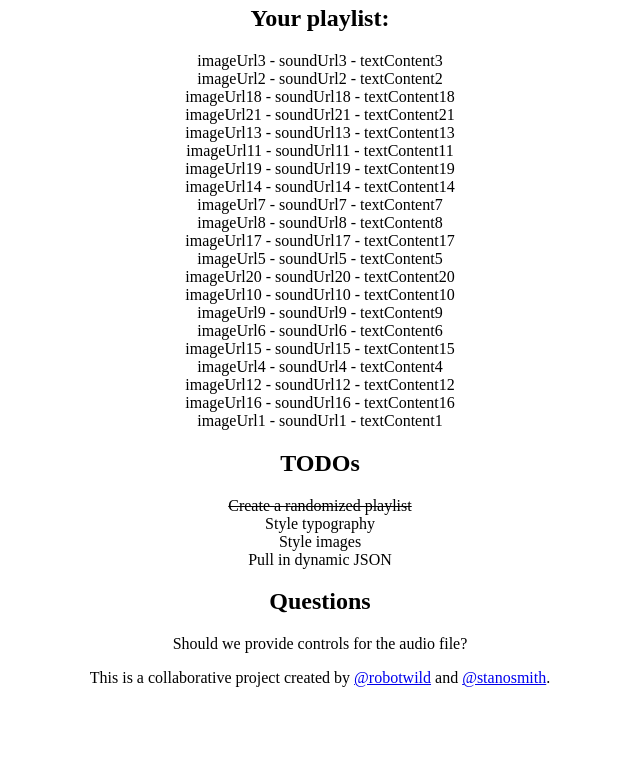
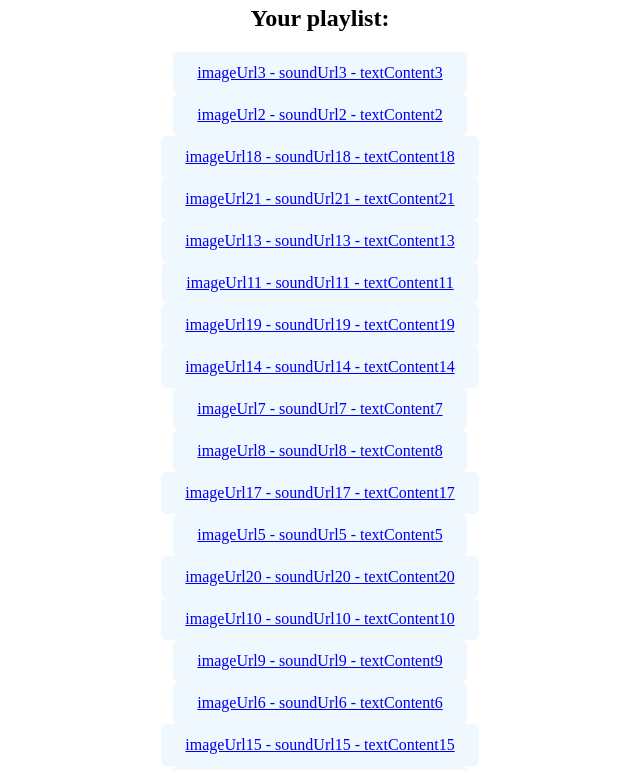
Before and after one commit to stanosmith/random-art-experiment, a website: page src/index.html in a window 1280 px wide. Shown: the part 62-832 px from the top of the page, without its empty margins (320-960 px from the left). Before the commit the page ends 800 px from the top, so only its background shows below. Drawn offline with Linux system fonts and the light colour scheme.

Commit message:
Hyperlink all of the tracks

```diff
--- a/src/css/base.css
+++ b/src/css/base.css
@@ -17,6 +17,18 @@ ul, ol {
   padding: 0;
 }
 
+.hero {
+  width: 96%;
+  margin: 0 auto;
+}
+
 .item-complete {
   text-decoration: line-through;
 }
+
+.playlist .playlistItem a {
+  display: inline-block;
+  padding: 12px 24px;
+  border-radius: 6px;
+  background-color: aliceblue;
+}
--- a/src/index.html
+++ b/src/index.html
@@ -15,7 +15,7 @@
   <section class="hero">
     <h1>Random Digital Art Experiment (Name TBD)</h1>
     <h2>Your playlist:</h2>
-    <ul id="playlist"></ul>
+    <ul id="playlist" class="playlist"></ul>
   </section>
 
 
--- a/src/js/app.js
+++ b/src/js/app.js
@@ -229,8 +229,7 @@
       console.log(item);
 
       // TODO: Add list items
-      $('#playlist').append('<li>' + item.imageUrl + separator + item.soundUrl + separator + item.textContent + '</li>');
-
+      $('#playlist').append('<li class="playlistItem"><a href="#">' + item.imageUrl + separator + item.soundUrl + separator + item.textContent + '</a></li>');
     });
   }
 
```
